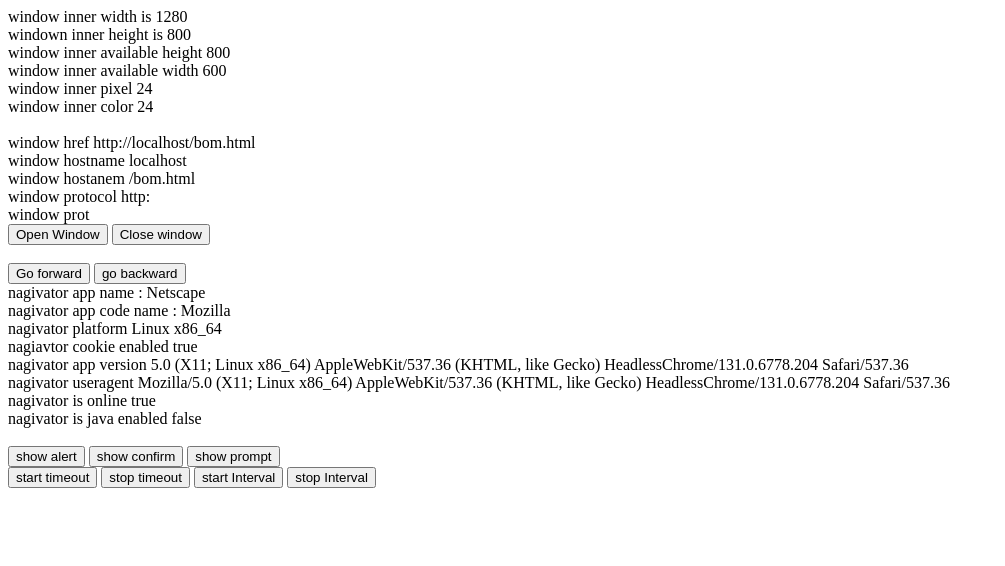
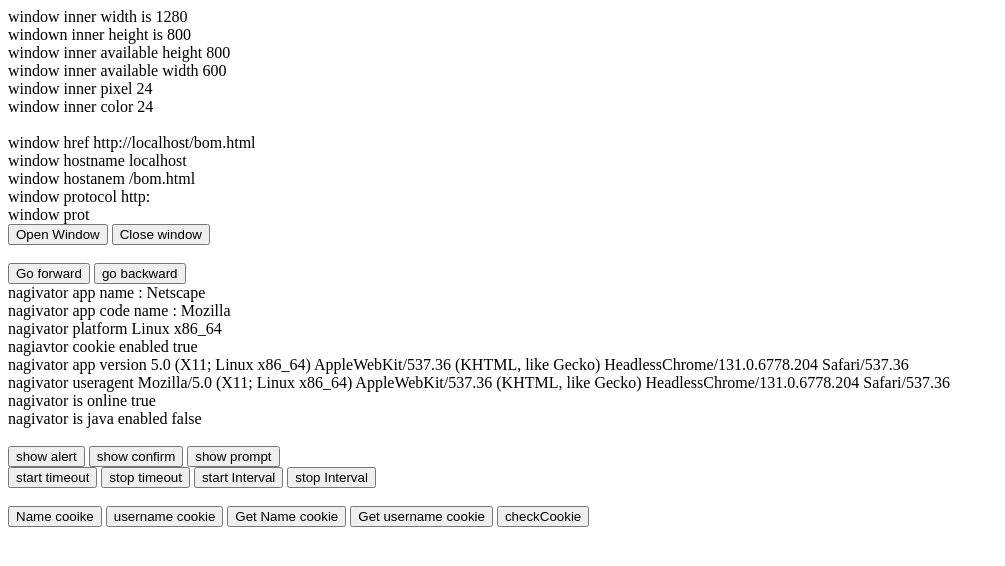
Before and after one commit to sultan93291/html, a website: page bom.html in a window 1280 px wide. Shown: the whole page, without its empty margins (0-1005 px from the left). Drawn offline with Linux system fonts and the light colour scheme.

Commit message:
js bom ended

```diff
--- a/bom.html
+++ b/bom.html
@@ -106,6 +106,23 @@
 
 <button type="button" onclick="stopInterval()"> stop Interval </button>
 
+<!-- js cookie -->
+
+</br>
+
+</br>
+
+<button onclick="setCookie('name', 'sultan', 2 )"> Name cooike </button>
+
+<button onclick=" setUser('username', ' sultan98' ,  2 )"> username cookie </button>
+
+<button onclick=" alert(getCookie('name' ) ) ">Get Name cookie </button>
+
+<button onclick=" alert( getUsercookie( 'username' ) ) "> Get username cookie </button>
+
+<button onclick="checkCookie('age')"> checkCookie </button>
+
+
 
 
 
--- a/bom.js
+++ b/bom.js
@@ -164,3 +164,86 @@ function startInterval() {
 function stopInterval() {
   clearInterval(intervaltimeout);
 }
+
+// js cookies
+
+function setCookie(cname, cvalue, cexpire) {
+  const d = new Date();
+
+  d.setTime(d.getDate() + cexpire * 24 * 60 * 60 * 1000);
+
+  let expires = 'expires=' + d.toUTCString();
+
+  document.cookie = cname + '=' + cvalue + ';' + 'expires' + ';path=/';
+}
+
+function setUser(uname, uvalue, uexpire) {
+  const d = new Date();
+
+  d.setTime(d.getDate() + uexpire * 24 * 60 * 60 * 1000);
+
+  let expires = 'expires=' + d.toUTCString();
+
+  document.cookie = uname + '=' + uvalue + ';' + 'expires' + ';path=/';
+}
+
+function getCookie(cname) {
+  let name = cname + '=';
+  let ca = document.cookie.split(';');
+
+  for (let i = 0; i < ca.length; i++) {
+    let c = ca[i];
+
+    while (c.charAt(0) === ' ') {
+      c = c.substring(1);
+    }
+    if (c.indexOf(name) === 0) {
+      return c.substring(name.length);
+    }
+  }
+
+  return ' ';
+}
+
+function getUsercookie(uname) {
+  let name = uname + '=';
+  let ca = document.cookie.split(';');
+
+  for (let i = 0; i < ca.length; i++) {
+    let c = ca[i];
+
+    while (c.charAt(0) === ' ') {
+      c = c.substring(1);
+    }
+    if (c.indexOf(name) === 0) {
+      return c.substring(name.length);
+    }
+  }
+
+  return ' ';
+}
+
+/*
+function checkCookie(cname, exdays) {
+  let a = getCookie(cname);
+  if (a != '') {
+    alert(`welcoem agian ${a}`);
+  } else {
+    name = prompt('Enter your name :', '');
+    if (name != '' && name != null) {
+      setCookie(cname, name, exdays);
+    }
+  }
+} */
+
+function checkCookie() {
+  let username = getCookie('username');
+  if (username != '') {
+    alert('Welcome Again' + username);
+  } else {
+    username = prompt(' Enter Your Age :', '');
+    if (username != '' && age != null) {
+      setCookie('username', username, 365);
+    }
+  }
+}
```
